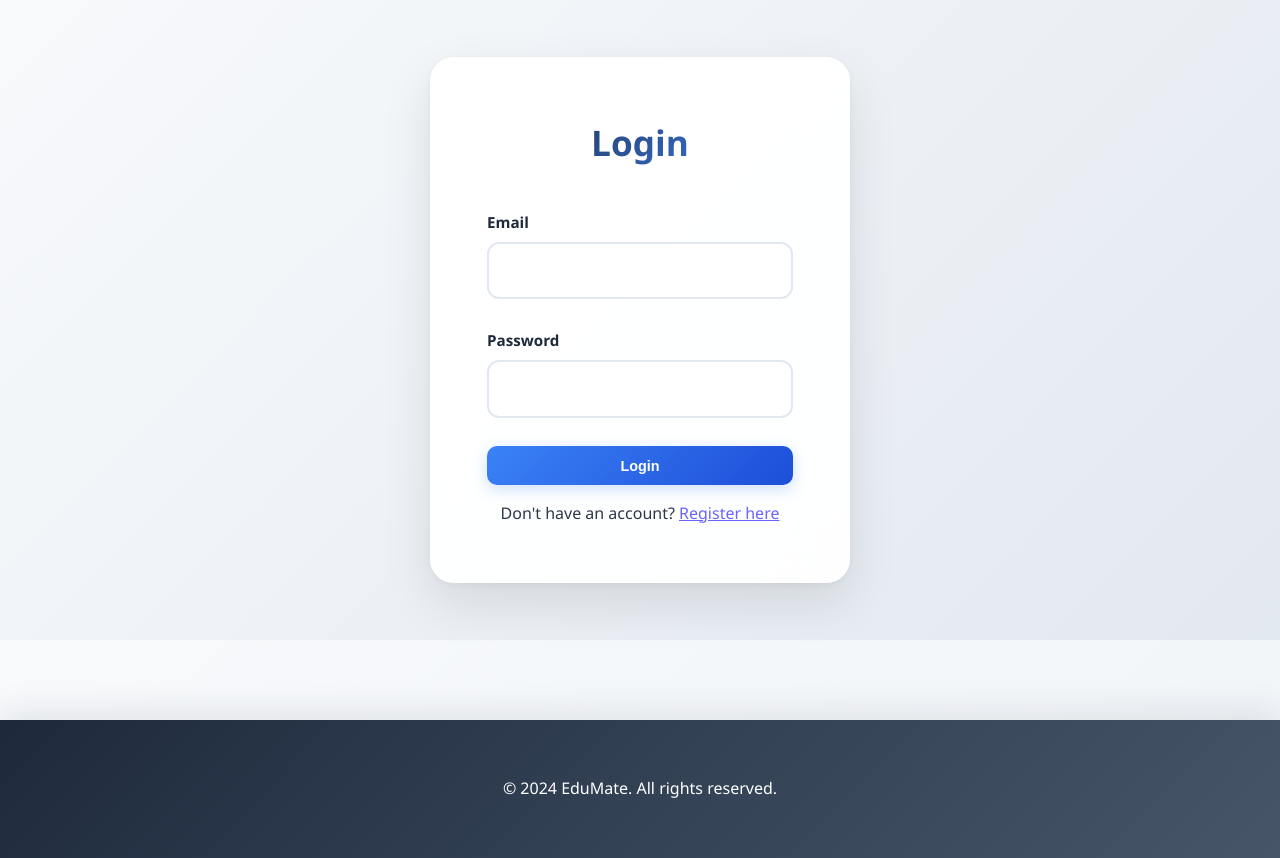
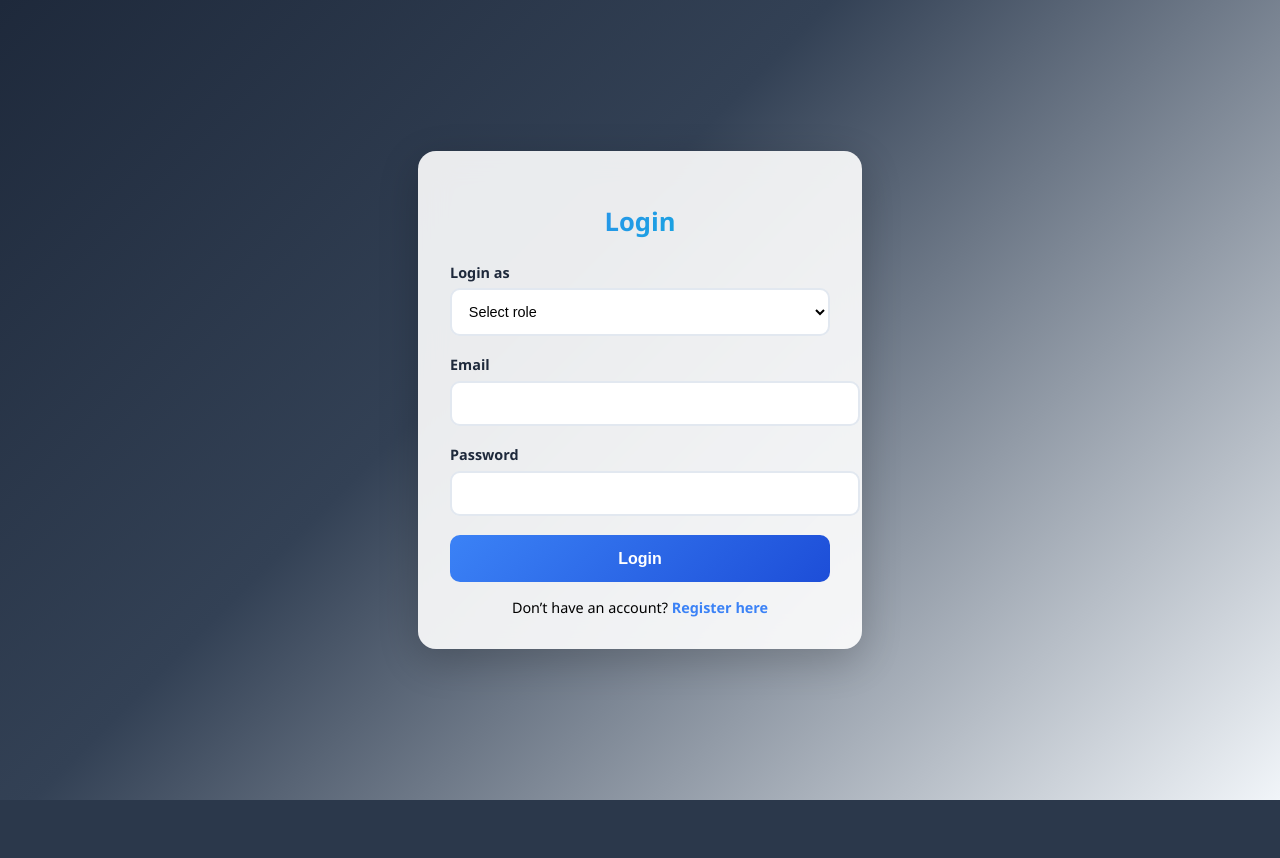
Before and after one commit to onalennaS/EduMate, a PHP site: page /login.php in a window 1280 px wide. After the commit the page ends 800 px from the top, so only its background shows below. Run offline with PHP 8.4, Linux system fonts and the light colour scheme; some libraries are stand-ins or nearby versions.

Commit message:
Update login.php
updated the validations and styling

```diff
--- a/login.php
+++ b/login.php
@@ -1,7 +1,7 @@
 <?php
 require_once 'includes/auth.php';
 
-// If user is already logged in, redirect to home page
+// Redirect if already logged in
 if (isLoggedIn()) {
     header("Location: index.php");
     exit();
@@ -10,96 +10,206 @@ if (isLoggedIn()) {
 $error = '';
 $success = '';
 
-// Check if user just registered
+// Success message if redirected after registration
 if (isset($_GET['registered']) && $_GET['registered'] == '1') {
     $success = 'Registration successful! Please login with your credentials.';
 }
 
-
-
 if ($_SERVER['REQUEST_METHOD'] === 'POST') {
     $email = trim($_POST['email']);
     $password = trim($_POST['password']);
+    $user_type = trim($_POST['user_type']);
 
-    $result = loginUser($email, $password);
+    // --- VALIDATIONS ---
+    if (empty($user_type) || !in_array($user_type, ['student','teacher'])) {
+        $error = "Please select a valid user type.";
+    } elseif (!filter_var($email, FILTER_VALIDATE_EMAIL)) {
+        $error = "Please enter a valid email address.";
+    } elseif (strlen($password) < 6) {
+        $error = "Password must be at least 6 characters long.";
+    } else {
+        // Attempt login
+        $result = loginUser($email, $password, $user_type);
         if ($result === true) {
-        // Successful login - redirect to home page
+            // Redirect based on role
+            if ($user_type === 'student') {
+                header("Location: student_dashboard/student_dashboard.php");
+            } elseif ($user_type === 'teacher') {
+                header("Location: teacher_dashboard/teacher_dashboard.php");
+            } else {
                 header("Location: index.php");
+            }
             exit();
         } else {
             $error = $result;
+        }
     }
 }
 ?>
 <!DOCTYPE html>
 <html lang="en">
 <head>
-    <meta charset="UTF-8">
-    <meta name="viewport" content="width=device-width, initial-scale=1.0">
+  <meta charset="UTF-8"/>
+  <meta name="viewport" content="width=device-width, initial-scale=1.0"/>
   <title>Login - EduMate</title>
-    <link rel="stylesheet" href="assets/css/style.css">
-    <script src="https://cdn.jsdelivr.net/npm/sweetalert2@11"></script>
-
+  <style>
+    body {
+      font-family: 'Segoe UI', Tahoma, Geneva, Verdana, sans-serif;
+      background: linear-gradient(135deg, #1e293b 0%, #334155 40%, #f1f5f9 100%);
+      min-height: 100vh;
+      display: flex;
+      justify-content: center;
+      align-items: center;
+      margin: 0;
+    }
+    .auth-container {
+      width: 100%;
+      max-width: 380px;
+      background: rgba(255, 255, 255, 0.9);
+      backdrop-filter: blur(15px);
+      padding: 2rem;
+      border-radius: 18px;
+      box-shadow: 0 12px 40px rgba(0,0,0,0.2);
+    }
+    .auth-container h2 {
+      text-align: center;
+      margin-bottom: 1.5rem;
+      font-size: 1.6rem;
+      font-weight: 700;
+      background: linear-gradient(135deg, #3b82f6, #06b6d4);
+      -webkit-background-clip: text;
+      -webkit-text-fill-color: transparent;
+    }
+    .form-group { margin-bottom: 1.2rem; }
+    .form-group label {
+      font-size: 0.9rem;
+      font-weight: 600;
+      color: #1e293b;
+      margin-bottom: 0.4rem;
+      display: block;
+    }
+    .form-group input,
+    .form-group select {
+      width: 100%;
+      padding: 0.8rem;
+      font-size: 0.9rem;
+      border: 2px solid #e2e8f0;
+      border-radius: 10px;
+      background: #fff;
+      transition: all 0.3s ease;
+    }
+    .form-group input:focus,
+    .form-group select:focus {
+      border-color: #3b82f6;
+      outline: none;
+      box-shadow: 0 0 0 3px rgba(59,130,246,0.2);
+    }
+    .btn {
+      width: 100%;
+      padding: 0.9rem;
+      background: linear-gradient(135deg, #3b82f6, #1d4ed8);
+      border: none;
+      border-radius: 10px;
+      font-size: 1rem;
+      font-weight: 600;
+      color: #fff;
+      cursor: pointer;
+      transition: transform 0.2s ease, background 0.3s ease;
+    }
+    .btn:hover {
+      transform: translateY(-2px);
+      background: linear-gradient(135deg, #2563eb, #1e40af);
+    }
+    .error-message, .success-message {
+      margin-bottom: 1rem;
+      padding: 0.9rem 1rem;
+      border-radius: 10px;
+      font-size: 0.9rem;
+    }
+    .error-message {
+      background: #fee2e2;
+      color: #dc2626;
+      border-left: 4px solid #ef4444;
+    }
+    .success-message {
+      background: #dcfce7;
+      color: #16a34a;
+      border-left: 4px solid #22c55e;
+    }
+    .login-link {
+      margin-top: 1rem;
+      text-align: center;
+      font-size: 0.9rem;
+    }
+    .login-link a {
+      color: #3b82f6;
+      text-decoration: none;
+      font-weight: 600;
+    }
+    .login-link a:hover { color: #1d4ed8; }
+  </style>
 </head>
 <body>
-
-
-    <section class="auth-container">
-        <div class="auth-form">
+  <div class="auth-container">
     <h2>Login</h2>
 
     <?php if ($error): ?>
-                <div class="error-message"><?php echo h($error); ?></div>
+      <div class="error-message"><?php echo htmlspecialchars($error); ?></div>
+    <?php endif; ?>
+    <?php if ($success): ?>
+      <div class="success-message"><?php echo htmlspecialchars($success); ?></div>
     <?php endif; ?>
 
-            <?php if ($success): ?>
-                <div class="success-message"><?php echo h($success); ?></div>
-            <?php endif; ?>
+    <form method="POST" id="loginForm">
+      <div class="form-group">
+        <label for="user_type">Login as</label>
+        <select name="user_type" id="user_type" required>
+          <option value="">Select role</option>
+          <option value="student" <?php echo (isset($_POST['user_type']) && $_POST['user_type']=='student')?'selected':''; ?>>Student</option>
+          <option value="teacher" <?php echo (isset($_POST['user_type']) && $_POST['user_type']=='teacher')?'selected':''; ?>>Teacher</option>
+        </select>
+      </div>
 
-            <form method="POST" action="" id="loginForm">
       <div class="form-group">
         <label for="email">Email</label>
         <input type="email" id="email" name="email"
-                           value="<?php echo isset($_POST['email']) ? h($_POST['email']) : ''; ?>"
+          value="<?php echo isset($_POST['email']) ? htmlspecialchars($_POST['email']) : ''; ?>"
           required>
       </div>
 
       <div class="form-group">
         <label for="password">Password</label>
-                    <input type="password" id="password" name="password" required>
+        <input type="password" id="password" name="password" minlength="6" required>
       </div>
 
-                <button type="submit" class="btn" style="width: 100%;">Login</button>
+      <button type="submit" class="btn">Login</button>
     </form>
 
-            <p style="margin-top: 1rem; text-align: center;">
-                Don't have an account? <a href="register.php" style="color: #6c63ff;">Register here</a>
-            </p>
+    <div class="login-link">
+      Don’t have an account? <a href="register.php">Register here</a>
     </div>
-    </section>
-
-    <footer>
-        <p>&copy; 2024 EduMate. All rights reserved.</p>
-    </footer>
+  </div>
 
   <script>
-        // Add loading state to form
-        document.getElementById('loginForm').addEventListener('submit', function() {
-            const submitBtn = this.querySelector('button[type="submit"]');
-            submitBtn.disabled = true;
-            submitBtn.textContent = 'Logging in...';
-        });
-    </script>
-    <script>
+    document.getElementById('loginForm').addEventListener('submit', function(e) {
+      const email = document.getElementById('email').value.trim();
+      const password = document.getElementById('password').value.trim();
+      const userType = document.getElementById('user_type').value;
+      let errors = [];
 
+      if (!userType) errors.push("Please select a user type.");
+      if (!/^[^@]+@[^@]+\.[^@]+$/.test(email)) errors.push("Invalid email format.");
+      if (password.length < 6) errors.push("Password must be at least 6 characters.");
 
-// Add loading state to form
-document.getElementById('loginForm').addEventListener('submit', function() {
-    const submitBtn = this.querySelector('button[type="submit"]');
-    submitBtn.disabled = true;
-    submitBtn.textContent = 'Logging in...';
+      if (errors.length > 0) {
+        e.preventDefault();
+        alert(errors.join("\n"));
+      } else {
+        const btn = this.querySelector('button[type="submit"]');
+        btn.disabled = true;
+        btn.textContent = 'Logging in...';
+      }
     });
   </script>
 </body>
-
 </html>
```
Lines whose indentation alone changed are shown as unchanged.
